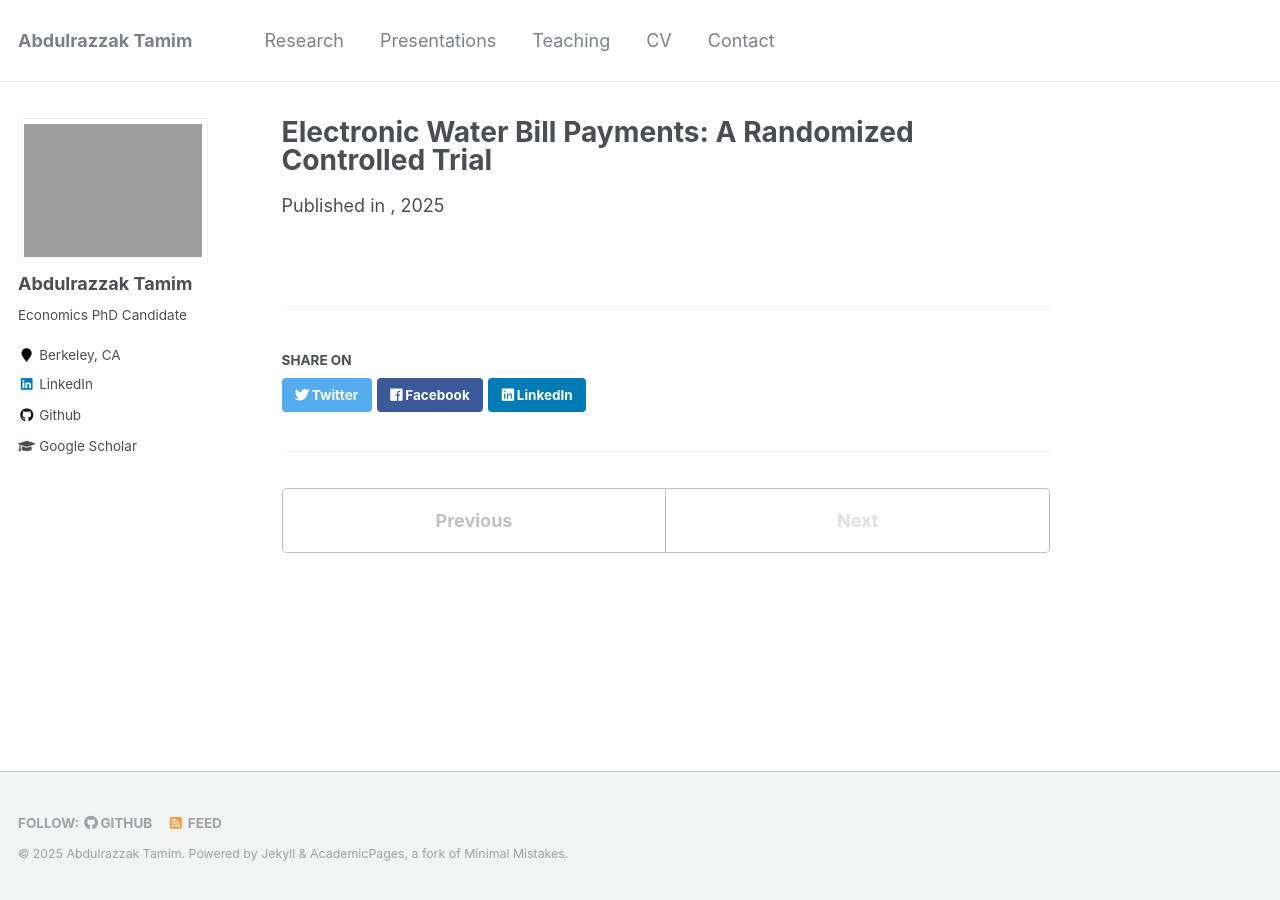
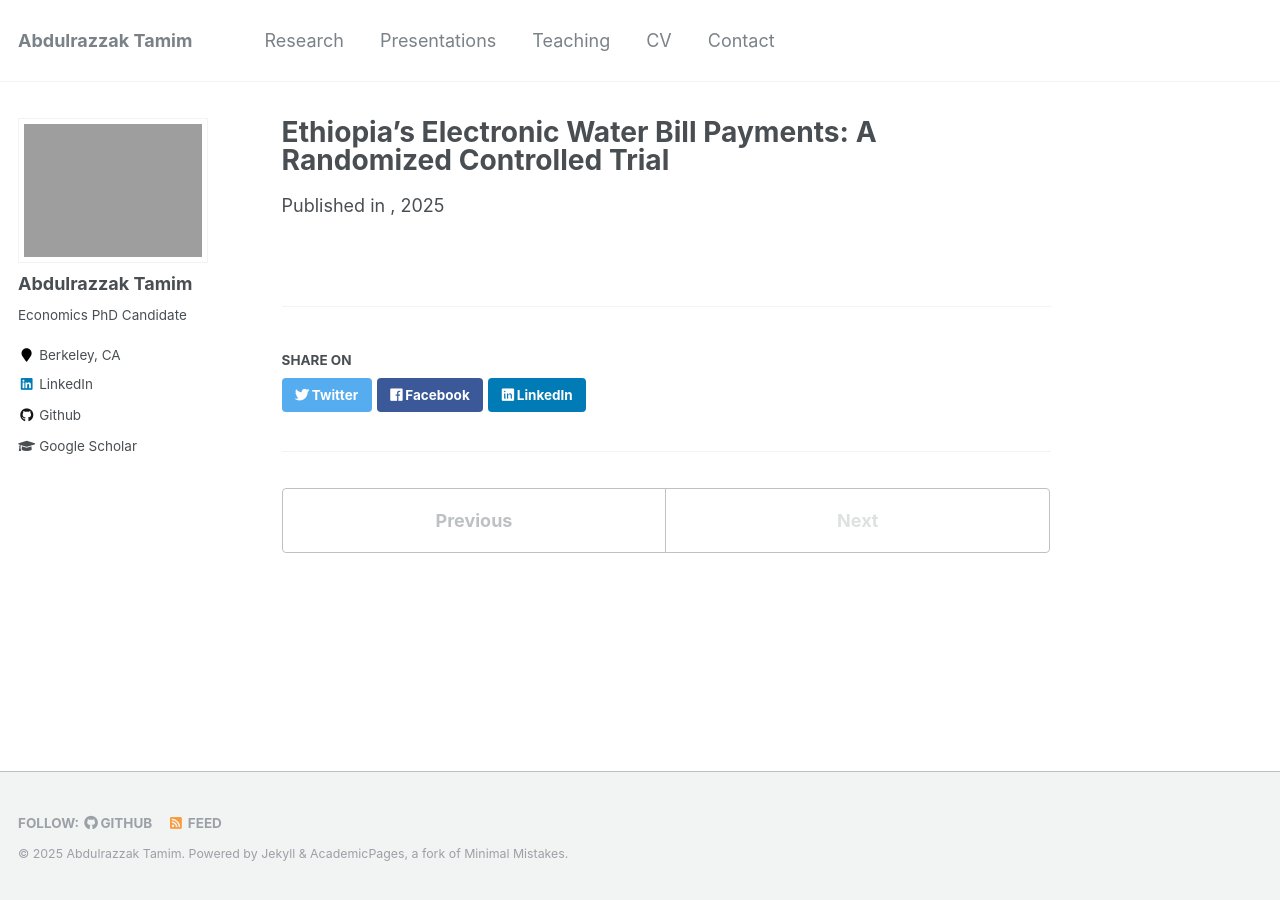
Before and after one commit to AbdulrazzakTamim/abdulrazzaktamim.github.io, a Jekyll site: the page built from _publications/paper4.md, in a window 1280 px wide. Built offline with Jekyll 4.4.1, drawn with Linux system fonts in a browser that asks for light colours; comment, search, counter and statistics services are not loaded.

Commit message:
Update paper4.md

```diff
--- a/_publications/paper4.md
+++ b/_publications/paper4.md
@@ -1,9 +1,9 @@
 ---
-title: "Electronic Water Bill Payments: A Randomized Controlled Trial"
+title: "Ethiopia's Electronic Water Bill Payments: A Randomized Controlled Trial"
 collection: publications
 permalink: /publication/water-bills
 date: 2025-10-12
 status: 'wip'
 venue: ""
-co_authors: "Tsega Adego Abebe, Joseph Levine"
+co_authors: "[Tsega Adego Abebe](https://www.theigc.org/people/tsega-adego), [Joseph Levine](https://jablevine.com/)"
 ---
```
